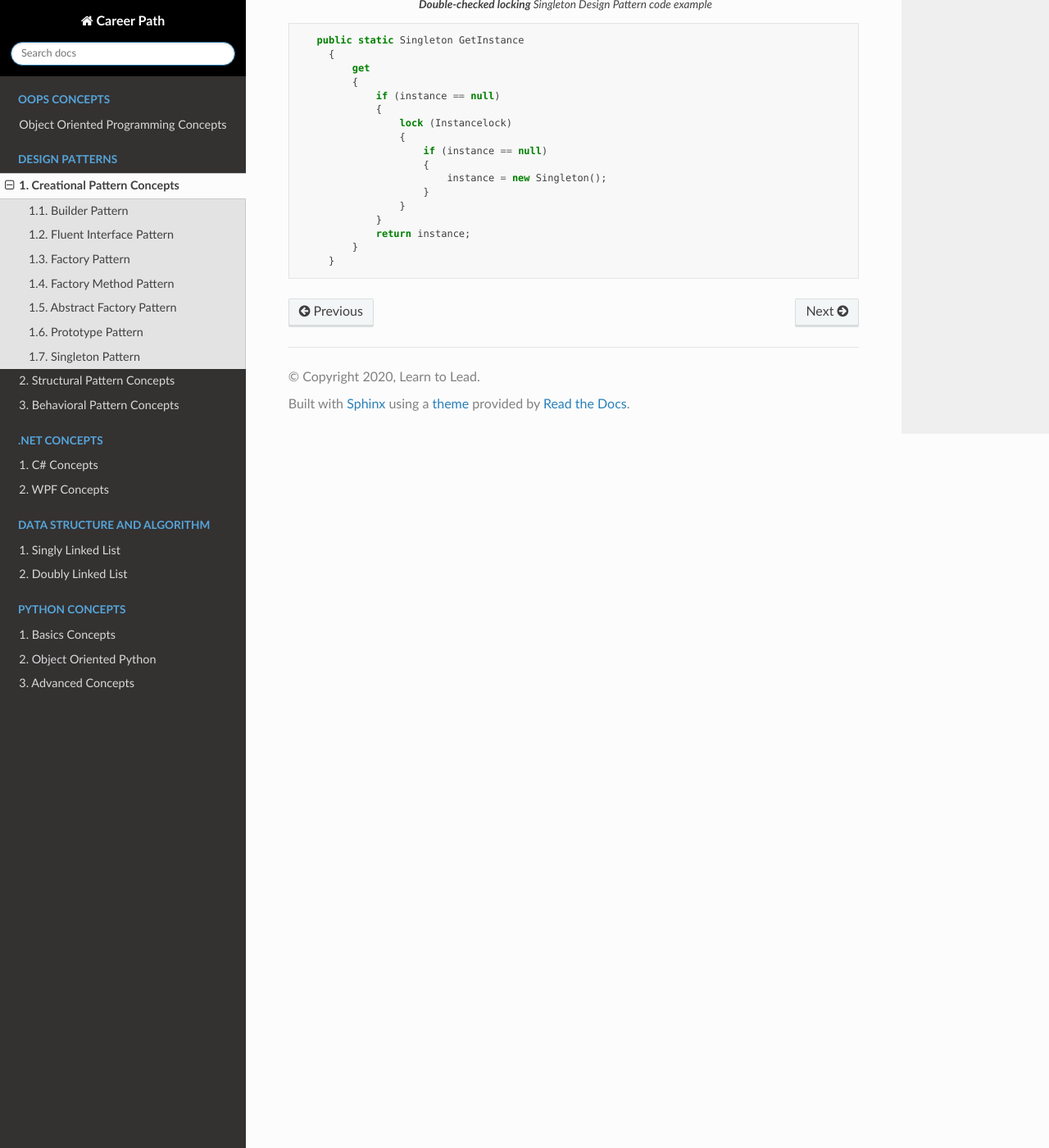
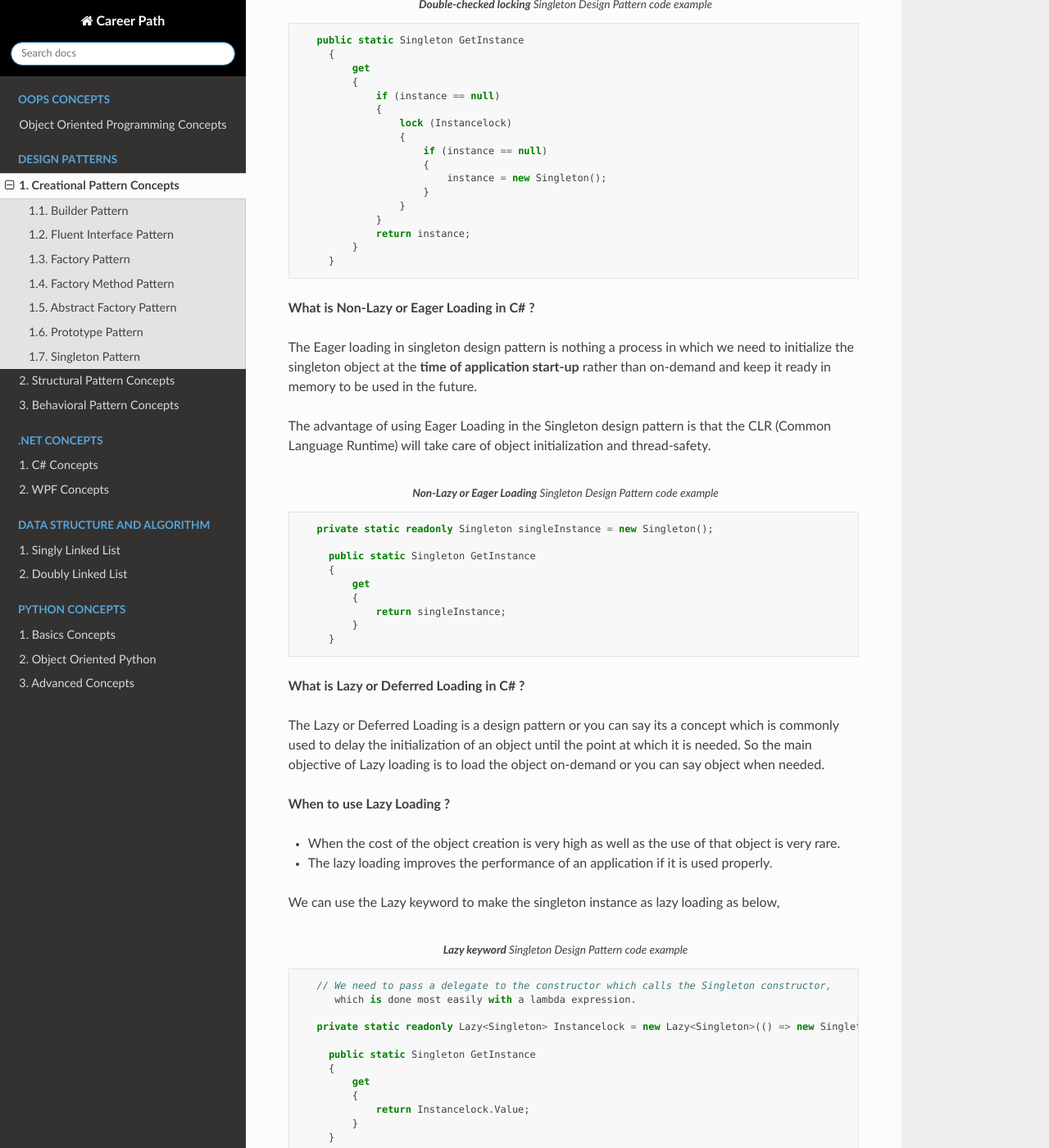
Before and after one commit to ManojPrabhakar-dev/Career-Path, a Sphinx documentation site: the page built from source/creational_designpattern.rst, in a window 1280 px wide and 1400 px high, scrolled down 9156 px. Shown: the whole window at 82% size. Built offline with Sphinx 7.4.7 and the Read the Docs theme 2.0.0, drawn with Linux system fonts in a browser that asks for light colours; some of the changed text lies outside the part shown.

Commit message:
Added lazy pattern

```diff
--- a/source/creational_designpattern.rst
+++ b/source/creational_designpattern.rst
@@ -317,7 +317,7 @@ We can use Locks in C# to control the thread race condition in a multithreaded e
 The above code implementation using lock solves the multithreading issue. But the problem is that it is slow down your application as only one thread can access the GetInstance property at any given point of time.
 We can overcome the above problem by using the **Double-checked locking** mechanism.
 
-In the Double-checked locking mechanism, first, we will check whether the instance is created or not.
+In the **Double-checked locking** mechanism, first, we will check whether the instance is created or not.
 If not then only we will synchronize the method as shown below.
 
 .. code-block:: c#
@@ -340,3 +340,54 @@ If not then only we will synchronize the method as shown below.
                 return instance;
             }
         }
+
+
+**What is Non-Lazy or Eager Loading in C# ?**
+
+The Eager loading in singleton design pattern is nothing a process in which we need to initialize the singleton object at the **time of application start-up** rather than on-demand and keep it ready in memory to be used in the future.
+
+The advantage of using Eager Loading in the Singleton design pattern is that the CLR (Common Language Runtime) will take care of object initialization and thread-safety.
+
+.. code-block:: c#
+   :caption: **Non-Lazy or Eager Loading** Singleton Design Pattern code example
+
+      private static readonly Singleton singleInstance = new Singleton();
+
+        public static Singleton GetInstance
+        {
+            get
+            {
+                return singleInstance;
+            }
+        }
+
+**What is Lazy or Deferred Loading in C# ?**
+
+The Lazy or Deferred Loading is a design pattern or you can say its a concept which is commonly used to delay the initialization of an object until the point at which it is needed.
+So the main objective of Lazy loading is to load the object on-demand or you can say object when needed.
+
+**When to use Lazy Loading ?**
+
+* When the cost of the object creation is very high as well as the use of that object is very rare.
+
+* The lazy loading improves the performance of an application if it is used properly.
+
+
+We can use the Lazy keyword to make the singleton instance as lazy loading as below,
+
+
+.. code-block:: c#
+   :caption: **Lazy keyword** Singleton Design Pattern code example
+
+      // We need to pass a delegate to the constructor which calls the Singleton constructor,
+         which is done most easily with a lambda expression.
+
+      private static readonly Lazy<Singleton> Instancelock = new Lazy<Singleton>(() => new Singleton());
+
+        public static Singleton GetInstance
+        {
+            get
+            {
+                return Instancelock.Value;
+            }
+        }
```
